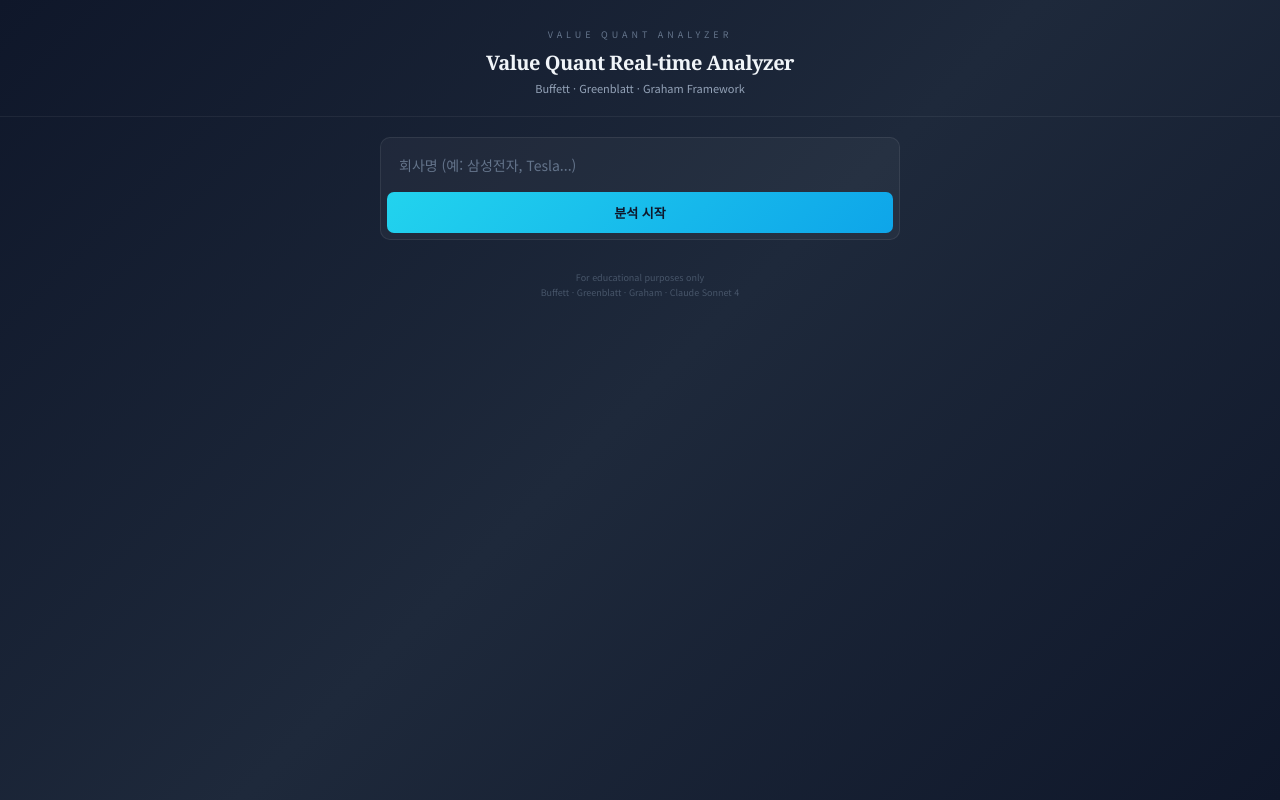
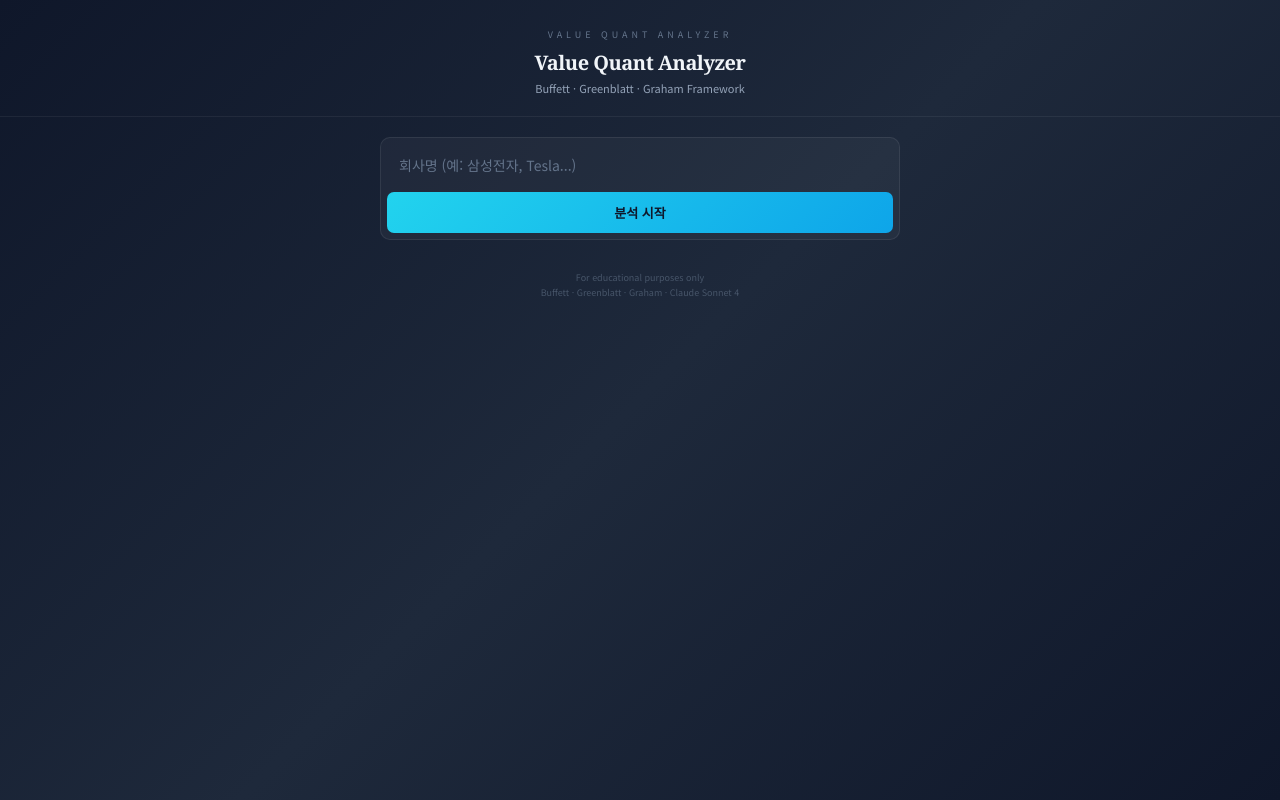
Before and after one commit to webma37-byte/value-quant-analyzer, a Next.js app: page / in a window 1280 px wide. Built offline with nearby package versions, Linux system fonts and the light colour scheme.

Commit message:
Update page.js

```diff
--- a/app/page.js
+++ b/app/page.js
@@ -193,7 +193,7 @@
           fontFamily: "'Noto Serif KR', Georgia, serif", fontSize: 20, fontWeight: 700,
           color: "#f1f5f9", letterSpacing: -0.5, marginBottom: 4,
         }}>
-          Value Quant Real-time Analyzer
+          Value Quant Analyzer
         </h1>
         <p style={{ fontSize: 11, color: "#94a3b8", marginBottom: 0 }}>
           Buffett · Greenblatt · Graham Framework
```
